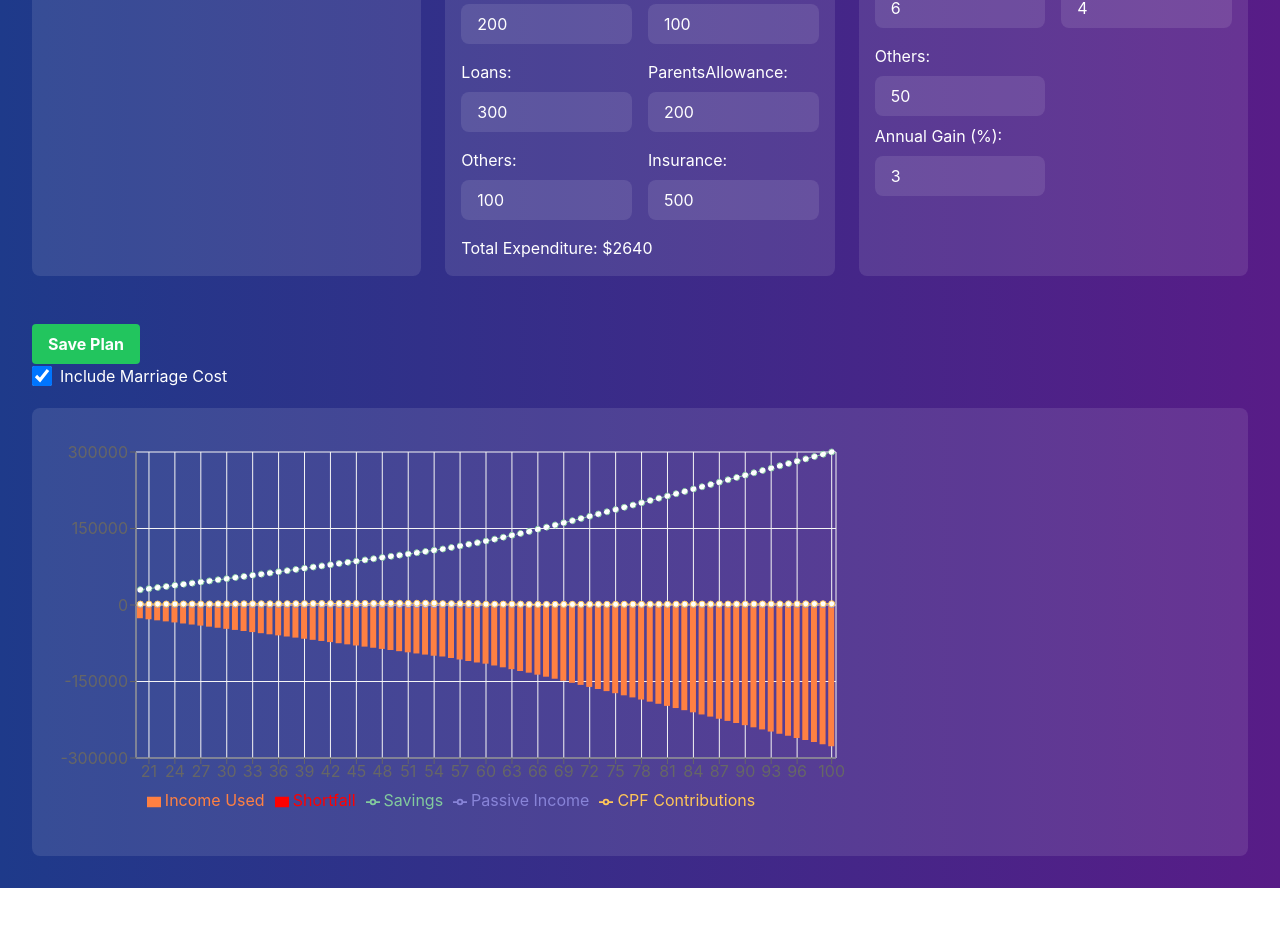
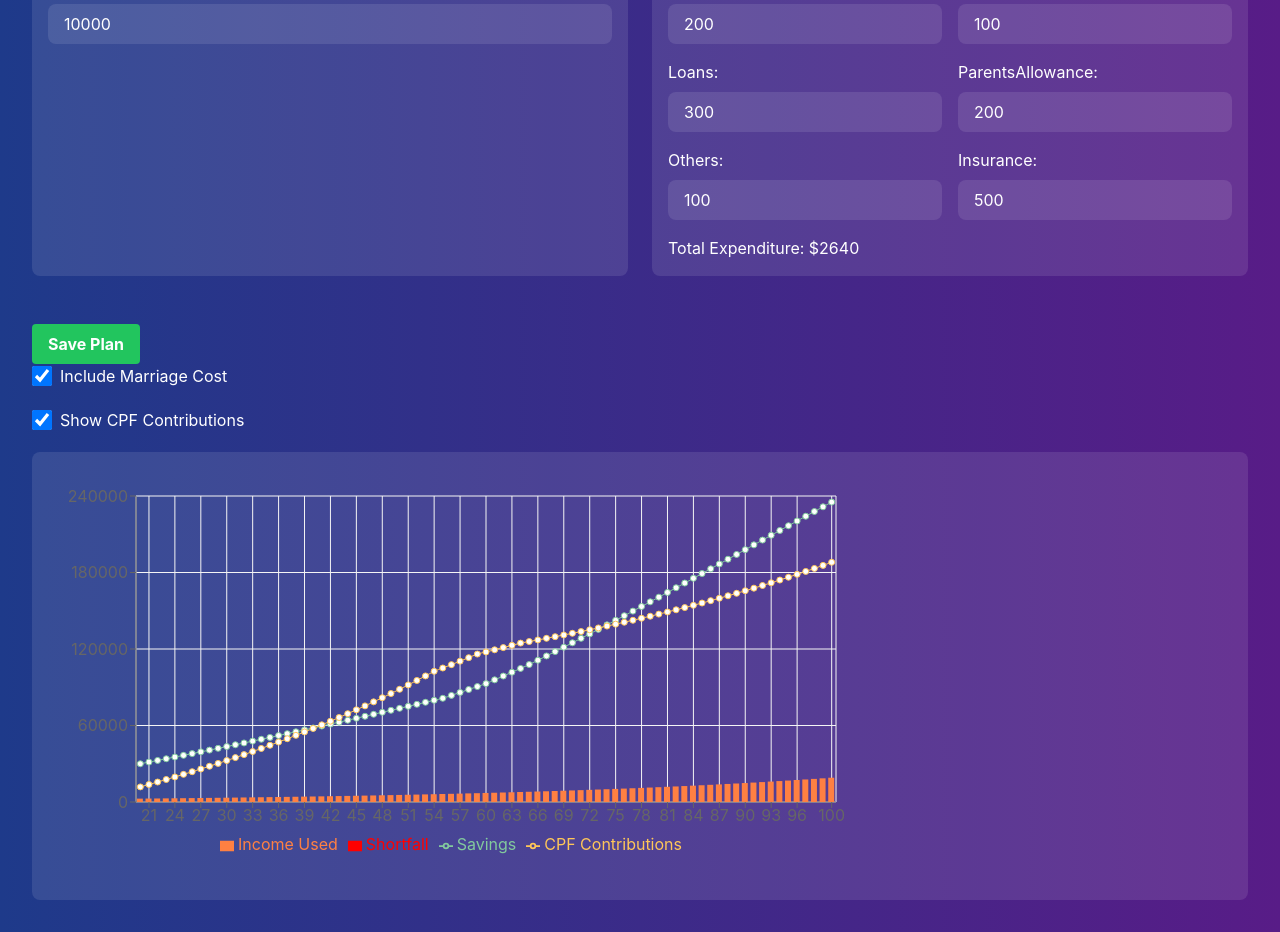
Before and after one commit to JohannsenLum/FinancePlanner, a React (Create React App) app: page /financial-planning in a window 1280 px wide. Shown: the part 640-1572 px from the top of the page. Before the commit the page ends 1528 px from the top, so only its background shows below. Built offline with nearby package versions, Linux system fonts and the light colour scheme.

Commit message:
Add CPF calculations, remove Investments

```diff
--- a/src/components/FinancialChart.jsx
+++ b/src/components/FinancialChart.jsx
@@ -10,7 +10,9 @@ import {
   ReferenceDot,
 } from "recharts";
 
-const FinancialChart = ({ longTermData, includeMarriageCost, marriageAge }) => {
+import React, { useState } from "react";
+
+const FinancialChart = ({ longTermData, includeMarriageCost, marriageAge, showCpf}) => {
   const marriageDataPoint = longTermData.find((d) => d.age === marriageAge);
 
   return (
@@ -31,28 +33,23 @@ const FinancialChart = ({ longTermData, includeMarriageCost, marriageAge }) => {
         type="monotone"
         dataKey="savings"
         stroke="#82ca9d"
-        strokeDasharray="5 5"
         name="Savings"
       />
-      <Line
-        type="monotone"
-        dataKey="passiveIncome"
-        stroke="#8884d8"
-        name="Passive Income"
-      />
+      {showCpf && (
         <Line
           type="monotone"
           dataKey="cpfContributions"
           stroke="#ffc658"
           name="CPF Contributions"
         />
+      )}
 
       {/* 💍 Wedding Icon */}
       {includeMarriageCost && marriageAge && marriageDataPoint && (
         <ReferenceDot
           x={marriageAge}
           y={marriageDataPoint.savings}
-          r={10}
+          r={5}
           fill="white"
           stroke="red"
           isFront={true}
--- a/src/components/FinancialPlanner.jsx
+++ b/src/components/FinancialPlanner.jsx
@@ -44,6 +44,8 @@ const FinancialPlanner = () => {
   const [age, setAge] = useState(20);
   const [income, setIncome] = useState(5000);
   const [savings, setSavings] = useState(30000);
+  const [cpf, setCpf] = useState(10000);
+  const [showCpf, setShowCpf] = useState(true);
   const [includeMarriageCost, setIncludeMarriageCost] = useState(true);
 
   const [monthlyExpenses, setMonthlyExpenses] = useState({
@@ -60,21 +62,6 @@ const FinancialPlanner = () => {
     others: 100,
     insurance: 500,
   });
-  const [monthlyInvestments, setMonthlyInvestments] = useState({
-    growth: 500,
-    dividends: 300,
-    iFast: 200,
-    endowments: 100,
-    others: 50,
-  });
-  const [investmentGains, setInvestmentGains] = useState({
-    growth: 7,
-    dividends: 5,
-    iFast: 6,
-    endowments: 4,
-    others: 3,
-  });
-  const [currentInvestments, setCurrentInvestments] = useState(20000);
 
   const [longTermData, setLongTermData] = useState([]);
   const [monthlyMarriageSavings, setMonthlyMarriageSavings] = useState(0);
@@ -86,13 +73,10 @@ const FinancialPlanner = () => {
       setAge(savedData.age);
       setIncome(savedData.income);
       setSavings(savedData.savings);
+      setCpf(savedData.cpf);
       setMonthlyExpenses(savedData.monthlyExpenses);
-      setMonthlyInvestments(savedData.monthlyInvestments);
-      setInvestmentGains(savedData.investmentGains);
-      setCurrentInvestments(savedData.currentInvestments); // Load investment data
     }
   }, []);
-
 
   // Load Marriage Planning Data
   useEffect(() => {
@@ -106,27 +90,21 @@ const FinancialPlanner = () => {
 
   const totalExpenditure = Object.values(monthlyExpenses).reduce((a, b) => a + b, 0) + monthlyMarriageSavings;
 
-  const calculatePassiveIncome = (investments, gains) => {
-    return Object.keys(investments).reduce((total, key) => {
-      return total + (investments[key] * 12 * (gains[key] / 100));
-    }, 0);
-  };
-
   const generateLongTermData = () => {
     const data = [];
     let currentIncome = income;
     let currentExpenses = totalExpenditure;
     let currentSavings = savings;
-    let currentPassiveIncome = calculatePassiveIncome(monthlyInvestments, investmentGains);
-    let currentInvestedAmount = currentInvestments;
+    let totalCPF = cpf;
 
     const marriageData = JSON.parse(localStorage.getItem("marriagePlanningData"));
 
     for (let year = age; year <= 100; year++) {
       const cpfContributions = calculateCPFContributions(year, currentIncome);
       const incomeAfterCPF = currentIncome - cpfContributions.employeeContribution;
-      const incomeUsed = incomeAfterCPF - currentSavings;
-      const shortfall = currentExpenses > incomeAfterCPF + currentPassiveIncome ? currentExpenses - (incomeAfterCPF + currentPassiveIncome) : 0;
+      const shortfall = currentExpenses > incomeAfterCPF ? currentExpenses - incomeAfterCPF : 0;
+
+      totalCPF += cpfContributions.totalContribution;
 
       let adjustedSavings = currentSavings;
       if (includeMarriageCost && marriageData && year === marriageData.marriageAge) {
@@ -135,23 +113,16 @@ const FinancialPlanner = () => {
 
       data.push({
         age: year,
-        incomeUsed: incomeUsed,
+        incomeUsed: currentExpenses,
         shortfall: shortfall,
         savings: adjustedSavings,
-        passiveIncome: currentPassiveIncome,
-        cpfContributions: cpfContributions.totalContribution,
-        investments: currentInvestedAmount, // New field
+        cpfContributions: totalCPF,
       });
-
-      // Simulate investment growth
-      const investmentGrowth = currentInvestedAmount * 0.05; // Assume 5% return
-      currentInvestedAmount += investmentGrowth + Object.values(monthlyInvestments).reduce((a, b) => a + b, 0);
 
       // Adjust values for the next year
       currentIncome += currentIncome * 0.02; // Income grows by 2%
       currentExpenses += currentExpenses * 0.025; // Expenses grow by 2.5%
-      currentSavings += incomeAfterCPF + currentPassiveIncome - currentExpenses;
-      currentPassiveIncome = calculatePassiveIncome(monthlyInvestments, investmentGains);
+      currentSavings += incomeAfterCPF - currentExpenses;
     }
 
     setLongTermData(data);
@@ -160,7 +131,7 @@ const FinancialPlanner = () => {
 
   useEffect(() => {
     generateLongTermData();
-  }, [age, income, savings, monthlyExpenses, monthlyInvestments, investmentGains, monthlyMarriageSavings, includeMarriageCost]);
+  }, [age, income, savings, cpf, monthlyExpenses, monthlyMarriageSavings, includeMarriageCost]);
 
   // Save Financial Plan
   const saveFinancialPlan = () => {
@@ -168,9 +139,8 @@ const FinancialPlanner = () => {
       age,
       income,
       savings,
+      cpf,
       monthlyExpenses,
-      monthlyInvestments,
-      investmentGains,
     };
     localStorage.setItem("financialPlanningData", JSON.stringify(financialData));
     alert("Financial plan saved successfully!");
@@ -190,11 +160,9 @@ const FinancialPlanner = () => {
         age={age} setAge={setAge}
         income={income} setIncome={setIncome}
         savings={savings} setSavings={setSavings}
+        cpf={cpf} setCpf={setCpf}
         monthlyExpenses={monthlyExpenses} setMonthlyExpenses={setMonthlyExpenses}
-        monthlyInvestments={monthlyInvestments} setMonthlyInvestments={setMonthlyInvestments}
-        investmentGains={investmentGains} setInvestmentGains={setInvestmentGains}
         totalExpenditure={totalExpenditure}
-        currentInvestments={currentInvestments} setCurrentInvestments={setCurrentInvestments}
       />
       </div>
 
@@ -217,10 +185,23 @@ const FinancialPlanner = () => {
         </label>
       </div>
 
+      <div className="mb-4 text white">
+        <label className="inline-flex items-center">
+          <input
+            type="checkbox"
+            className="form-checkbox h-5 w-5 text-blue-600"
+            checked={showCpf}
+            onChange={() => setShowCpf(!showCpf)}
+          />
+          <span className="ml-2 text-white">Show CPF Contributions</span>
+        </label>
+      </div>
+
       <div className="bg-white/10 p-6 rounded-lg">
         <FinancialChart longTermData={longTermData}
           includeMarriageCost={includeMarriageCost}
           marriageAge={JSON.parse(localStorage.getItem("marriagePlanningData"))?.marriageAge}
+          showCpf={showCpf}
         />
       </div>
     </div>
--- a/src/components/InputForm.jsx
+++ b/src/components/InputForm.jsx
@@ -2,6 +2,7 @@ const InputForm = ({
   age, setAge,
   income, setIncome,
   savings, setSavings,
+  cpf, setCpf,
   monthlyExpenses, setMonthlyExpenses,
   monthlyInvestments, setMonthlyInvestments,
   investmentGains, setInvestmentGains,
@@ -39,6 +40,15 @@ const InputForm = ({
             className="w-full px-4 py-2 mt-2 bg-white/10 rounded-lg focus:outline-none focus:ring-2 focus:ring-blue-500"
           />
         </label>
+        <label className="block text-white mt-4">
+          CPF:
+          <input
+            type="number"
+            value={cpf}
+            onChange={(e) => setCpf(Number(e.target.value))}
+            className="w-full px-4 py-2 mt-2 bg-white/10 rounded-lg focus:outline-none focus:ring-2 focus:ring-blue-500"
+          />
+        </label>
       </div>
 
       {/* Monthly Expenses */}
@@ -61,7 +71,7 @@ const InputForm = ({
       </div>
 
       {/* Investments */}
-      <div className="bg-white/10 p-4 rounded-lg w-full">
+      {/* <div className="bg-white/10 p-4 rounded-lg w-full">
         <h2 className="text-lg font-semibold text-white mb-4">Investments</h2>
         <div className="grid grid-cols-2 gap-4">
         {Object.keys(monthlyInvestments).map((key) => (
@@ -87,7 +97,7 @@ const InputForm = ({
           </div>
         ))}
         </div>
-      </div>
+      </div> */}
     </div>
   );
 };
```
Lines whose indentation alone changed are shown as unchanged.
